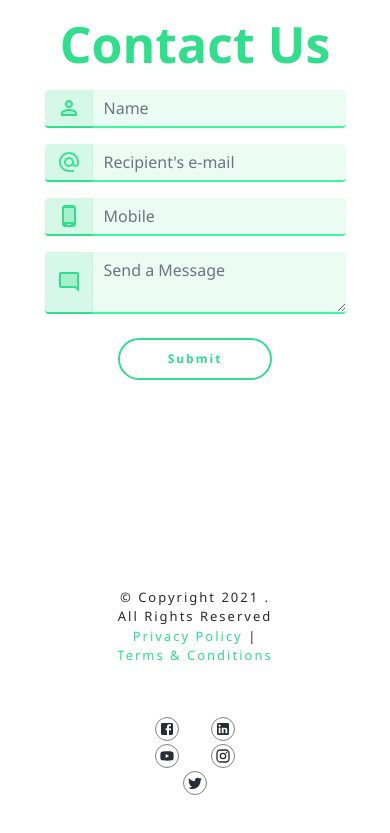
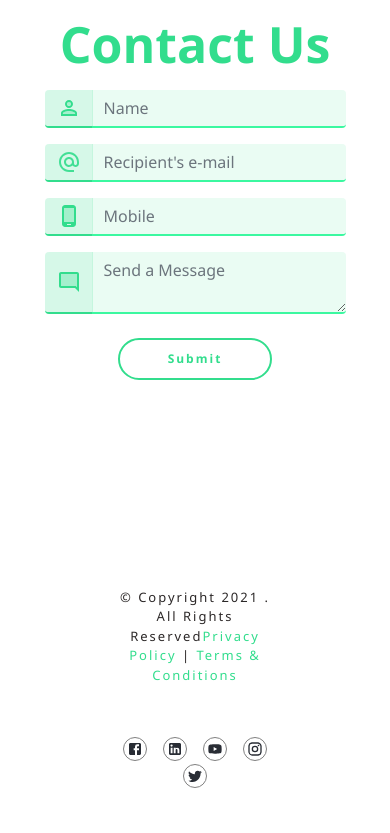
Before and after one commit to samratb601/React-Website, a React (Create React App) app: page /contact in a window 390 px wide. Shown: the part 344-1177 px from the top of the page. Built offline with nearby package versions, Linux system fonts and the light colour scheme.

Commit message:
social icons responsive

```diff
--- a/src/components/Footer.jsx
+++ b/src/components/Footer.jsx
@@ -9,10 +9,17 @@ import YouTube from '@material-ui/icons/YouTube';
 const Footer = () => {
     let currentYear = new Date().getFullYear();
     return (<div className="d-flex align-content-center justify-content-center">
-        <div className="footer text-center  col-10 " id="footer">
-        <p className=""> © Copyright {currentYear} . All Rights Reserved <span className="font_color">Privacy Policy</span> | <span className="font_color">Terms & Conditions</span></p>
-        <div className="align-content-center mt-5 social_icons_div"><FacebookOutlinedIcon className="mx-3 social_icons" /><LinkedIn className="mx-3 social_icons" /><YouTube className="mx-3 social_icons" /><Instagram className="mx-3 social_icons" /><Twitter className="mx-3 social_icons" />
-        </div>
+        <div className="footer text-center  col-10" id="footer">
+            <p className=""> © Copyright {currentYear} . All Rights Reserved
+                <span className="font_color">Privacy Policy</span> | <span className="font_color">Terms & Conditions</span>
+            </p>
+            <div className="align-content-center mt-5 social_icons_div">
+                <FacebookOutlinedIcon className="mx-2 mx-md-3 social_icons" />
+                <LinkedIn className="mx-2 mx-md-3 social_icons" />
+                <YouTube className="mx-2 mx-md-3 social_icons" />
+                <Instagram className="mx-2 mx-md-3 social_icons" />
+                <Twitter className="mx-2 mx-md-3 social_icons" />
+            </div>
     </div></div>)
 }
 
```
